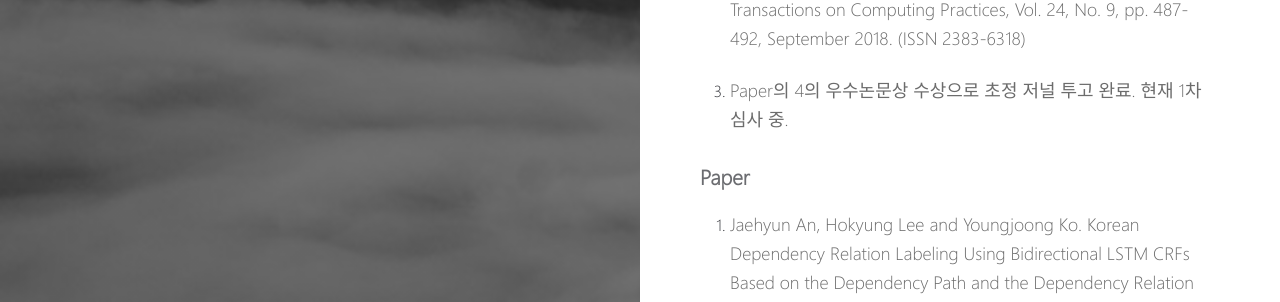
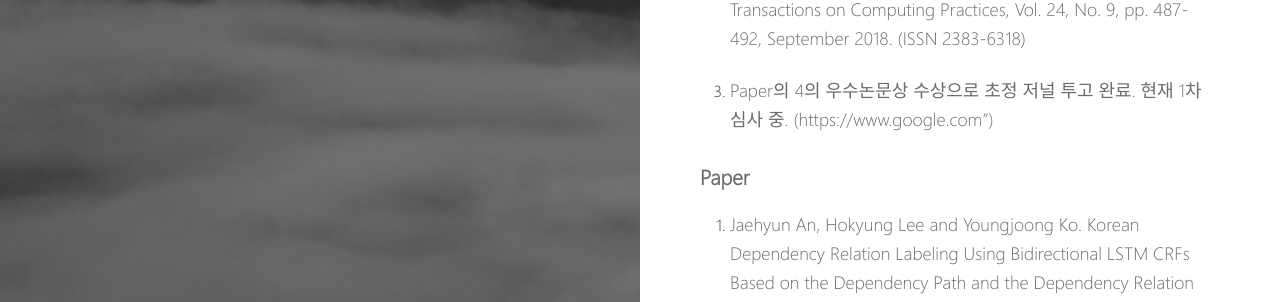
Before and after one commit to anjaehyun17/anjaehyun17.github.io, a Jekyll site: the page built from _posts/2018-12-27-필자_소개.md, in a window 1280 px wide. Shown: the part 483-785 px from the top of the page. Built offline with Jekyll 4.4.1, drawn with Linux system fonts in a browser that asks for light colours; part of the change alters nothing that is shown.

Commit message:
blog init

```diff
--- a/_posts/2018-12-27-필자_소개.md
+++ b/_posts/2018-12-27-필자_소개.md
@@ -13,7 +13,7 @@ tag:
 
 2. Jaehyun An and Youngjoong Ko. Korean Dependency Parser Using Dependency Relation Tag Distribution. Journal of KIISE Transactions on Computing Practices, Vol. 24, No. 9, pp. 487-492, September 2018. (ISSN 2383-6318)
 
-3. Paper의 4의 우수논문상 수상으로 초정 저널 투고 완료. 현재 1차 심사 중.
+3. Paper의 4의 우수논문상 수상으로 초정 저널 투고 완료. 현재 1차 심사 중. (https://www.google.com")
 {: style="text-align: left;"}
 
 ### Paper
```
